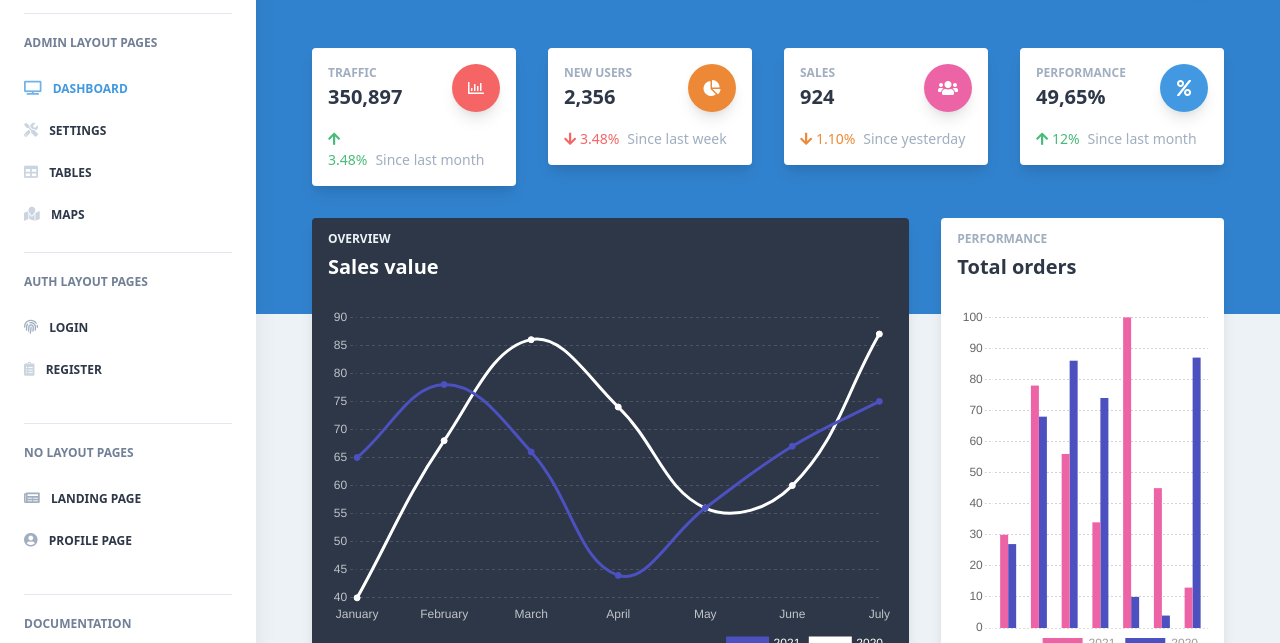
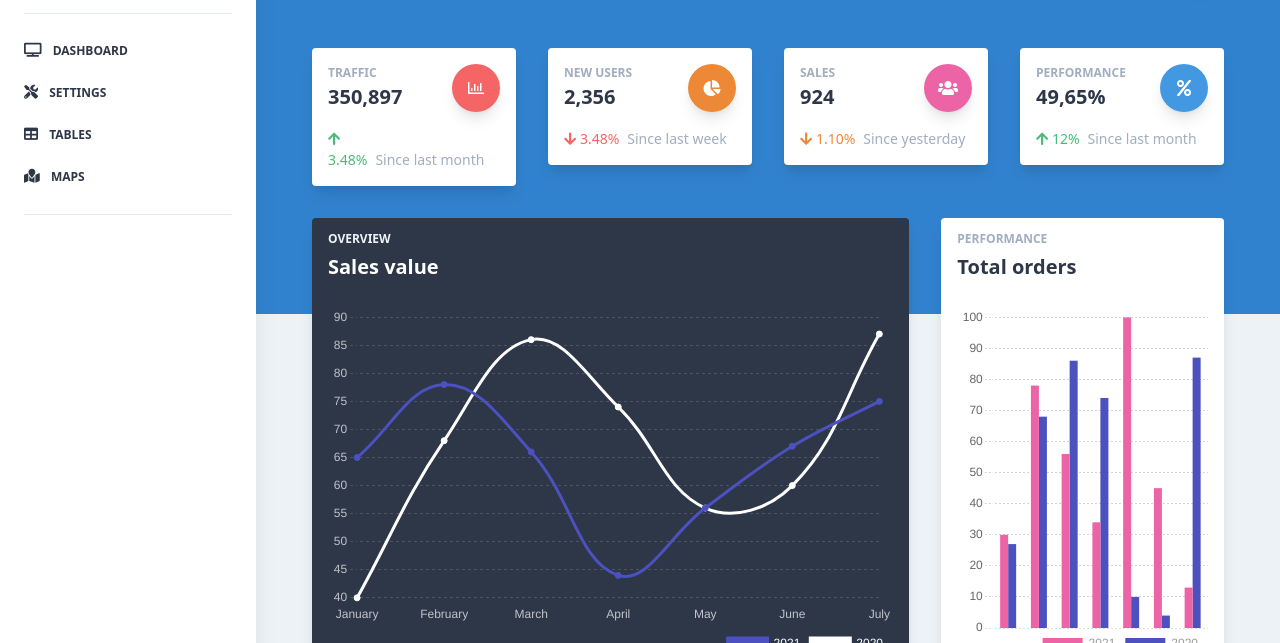
Before and after one commit to taofik-adeniyi/mobilotto-admin, a React app: page /admin/dashboard in a window 1280 px wide. Shown: the part 80-723 px from the top of the page. Built offline with nearby package versions, Linux system fonts and the light colour scheme; what react-google-maps would draw is missing.

Commit message:
sidebar links features

```diff
--- a/public/index.html
+++ b/public/index.html
@@ -46,7 +46,7 @@
       Learn how to configure a non-root public URL by running `npm run build`.
     -->
     <title>
-      Notus React by Creative Tim | Free and Open Source UI Kit
+      Mobilotto | Admin
     </title>
   </head>
   <body class="text-gray-800 antialiased">
--- a/src/components/Sidebar/Sidebar.js
+++ b/src/components/Sidebar/Sidebar.js
@@ -1,12 +1,13 @@
 /*eslint-disable*/
 import React from "react";
 import { Link } from "react-router-dom";
-
+import {RoutesData} from "../../routes"
 import NotificationDropdown from "components/Dropdowns/NotificationDropdown.js";
 import UserDropdown from "components/Dropdowns/UserDropdown.js";
 
 export default function Sidebar() {
   const [collapseShow, setCollapseShow] = React.useState("hidden");
+  const AppName = "Mobilotto"
   return (
     <>
       <nav className="md:left-0 md:block md:fixed md:top-0 md:bottom-0 md:overflow-y-auto md:flex-row md:flex-no-wrap md:overflow-hidden shadow-xl bg-white flex flex-wrap items-center justify-between relative md:w-64 z-10 py-4 px-6">
@@ -24,7 +25,8 @@ export default function Sidebar() {
             className="md:block text-left md:pb-2 text-gray-700 mr-0 inline-block whitespace-no-wrap text-sm uppercase font-bold p-4 px-0"
             to="/"
           >
-            Notus React
+            {/* Notus React */}
+            {AppName}
           </Link>
           {/* User */}
           <ul className="md:hidden items-center flex flex-wrap list-none">
@@ -50,7 +52,7 @@ export default function Sidebar() {
                     className="md:block text-left md:pb-2 text-gray-700 mr-0 inline-block whitespace-no-wrap text-sm uppercase font-bold p-4 px-0"
                     to="/"
                   >
-                    Notus React
+                    {AppName}
                   </Link>
                 </div>
                 <div className="w-6/12 flex justify-end">
@@ -78,34 +80,38 @@ export default function Sidebar() {
             {/* Divider */}
             <hr className="my-4 md:min-w-full" />
             {/* Heading */}
-            <h6 className="md:min-w-full text-gray-600 text-xs uppercase font-bold block pt-1 pb-4 no-underline">
+            {/* <h6 className="md:min-w-full text-gray-600 text-xs uppercase font-bold block pt-1 pb-4 no-underline">
               Admin Layout Pages
-            </h6>
+            </h6> */}
             {/* Navigation */}
 
             <ul className="md:flex-col md:min-w-full flex flex-col list-none">
-              <li className="items-center">
+              {RoutesData ? RoutesData.map(routes => (
+                <li className="items-center" key={routes.id}>
                 <Link
                   className={
-                    "text-xs uppercase py-3 font-bold block " +
-                    (window.location.href.indexOf("/admin/dashboard") !== -1
-                      ? "text-blue-500 hover:text-blue-600"
-                      : "text-gray-800 hover:text-gray-600")
+                    "text-xs uppercase py-3 font-bold block "
+                    // +
+                    // (window.location.href.indexOf("/admin/dashboard") !== -1
+                    //   ? "text-blue-500 hover:text-blue-600"
+                    //   : "text-gray-800 hover:text-gray-600")
                   }
-                  to="/admin/dashboard"
+                  to={routes.location}
                 >
                   <i
                     className={
-                      "fas fa-tv mr-2 text-sm " +
-                      (window.location.href.indexOf("/admin/dashboard") !== -1
-                        ? "opacity-75"
-                        : "text-gray-400")
+                      `fas ${routes.logo} mr-2 text-sm `
+                      // +
+                      // (window.location.href.indexOf("/admin/dashboard") !== -1
+                      //   ? "opacity-75"
+                      //   : "text-gray-400")
                     }
                   ></i>{" "}
-                  Dashboard
+                  {routes.name}
                 </Link>
               </li>
-
+              )): null}
+              {/*
               <li className="items-center">
                 <Link
                   className={
@@ -150,6 +156,8 @@ export default function Sidebar() {
                 </Link>
               </li>
 
+
+
               <li className="items-center">
                 <Link
                   className={
@@ -170,18 +178,18 @@ export default function Sidebar() {
                   ></i>{" "}
                   Maps
                 </Link>
-              </li>
+              </li> */}
             </ul>
 
             {/* Divider */}
             <hr className="my-4 md:min-w-full" />
             {/* Heading */}
-            <h6 className="md:min-w-full text-gray-600 text-xs uppercase font-bold block pt-1 pb-4 no-underline">
+            {/* <h6 className="md:min-w-full text-gray-600 text-xs uppercase font-bold block pt-1 pb-4 no-underline">
               Auth Layout Pages
-            </h6>
+            </h6> */}
             {/* Navigation */}
 
-            <ul className="md:flex-col md:min-w-full flex flex-col list-none md:mb-4">
+            {/* <ul className="md:flex-col md:min-w-full flex flex-col list-none md:mb-4">
               <li className="items-center">
                 <Link
                   className="text-gray-800 hover:text-gray-600 text-xs uppercase py-3 font-bold block"
@@ -201,17 +209,17 @@ export default function Sidebar() {
                   Register
                 </Link>
               </li>
-            </ul>
+            </ul> */}
 
             {/* Divider */}
-            <hr className="my-4 md:min-w-full" />
+            {/* <hr className="my-4 md:min-w-full" /> */}
             {/* Heading */}
-            <h6 className="md:min-w-full text-gray-600 text-xs uppercase font-bold block pt-1 pb-4 no-underline">
+            {/* <h6 className="md:min-w-full text-gray-600 text-xs uppercase font-bold block pt-1 pb-4 no-underline">
               No Layout Pages
-            </h6>
+            </h6> */}
             {/* Navigation */}
 
-            <ul className="md:flex-col md:min-w-full flex flex-col list-none md:mb-4">
+            {/* <ul className="md:flex-col md:min-w-full flex flex-col list-none md:mb-4">
               <li className="items-center">
                 <Link
                   className="text-gray-800 hover:text-gray-600 text-xs uppercase py-3 font-bold block"
@@ -231,16 +239,16 @@ export default function Sidebar() {
                   Profile Page
                 </Link>
               </li>
-            </ul>
+            </ul> */}
 
             {/* Divider */}
-            <hr className="my-4 md:min-w-full" />
+            {/* <hr className="my-4 md:min-w-full" /> */}
             {/* Heading */}
-            <h6 className="md:min-w-full text-gray-600 text-xs uppercase font-bold block pt-1 pb-4 no-underline">
+            {/* <h6 className="md:min-w-full text-gray-600 text-xs uppercase font-bold block pt-1 pb-4 no-underline">
               Documentation
-            </h6>
+            </h6> */}
             {/* Navigation */}
-            <ul className="md:flex-col md:min-w-full flex flex-col list-none md:mb-4">
+            {/* <ul className="md:flex-col md:min-w-full flex flex-col list-none md:mb-4">
               <li className="inline-flex">
                 <a
                   href="https://www.creative-tim.com/learning-lab/tailwind/react/colors/notus"
@@ -328,7 +336,7 @@ export default function Sidebar() {
                   VueJS
                 </a>
               </li>
-            </ul>
+            </ul> */}
           </div>
         </div>
       </nav>
--- a/src/index.js
+++ b/src/index.js
@@ -14,19 +14,19 @@ import Auth from "layouts/Auth.js";
 
 import Landing from "views/Landing.js";
 import Profile from "views/Profile.js";
-import Index from "views/Index.js";
+// import Index from "views/Index.js";
 
 ReactDOM.render(
   <BrowserRouter>
     <Switch>
       {/* add routes with layouts */}
-      {/* */}
+      {/* staging */}
       <Route path="/admin" component={Admin} />
       <Route path="/auth" component={Auth} />
       {/* add routes without layouts */}
       <Route path="/landing" exact component={Landing} />
       <Route path="/profile" exact component={Profile} />
-      <Route path="/" exact component={Index} />
+      <Route path="/" exact component={Auth} />
       {/* add redirect for first page */}
       <Redirect from="*" to="/" />
     </Switch>
--- a/src/layouts/Auth.js
+++ b/src/layouts/Auth.js
@@ -9,7 +9,7 @@ import FooterSmall from "components/Footers/FooterSmall.js";
 // views
 
 import Login from "views/auth/Login.js";
-import Register from "views/auth/Register.js";
+// import Register from "views/auth/Register.js";
 
 export default function Auth() {
   return (
@@ -26,8 +26,9 @@ export default function Auth() {
           ></div>
           <Switch>
             <Route path="/auth/login" exact component={Login} />
-            <Route path="/auth/register" exact component={Register} />
+            {/* <Route path="/auth/register" exact component={Register} /> */}
             <Redirect from="/auth" to="/auth/login" />
+            <Redirect from="/" to="/auth/login" />
           </Switch>
           <FooterSmall absolute />
         </section>
--- /dev/null
+++ b/src/routes.js
@@ -0,0 +1,26 @@
+export const RoutesData = [
+    {
+        id: 1,
+        name: 'Dashboard',
+        logo: 'fa-tv',
+        location: '/admin/dashboard'
+    },
+    {
+        id: 2,
+        name: 'Settings',
+        logo: 'fa-tools',
+        location: '/admin/settings'
+    },
+    {
+        id: 3,
+        name: 'Tables',
+        logo: 'fa-table',
+        location: '/admin/tables'
+    },
+    {
+        id: 4,
+        name: 'Maps',
+        logo: 'fa-map-marked',
+        location: '/admin/maps'
+    }
+]
```
Also changed, not shown: src/views/auth/Login.js (+9 -7 lines).
